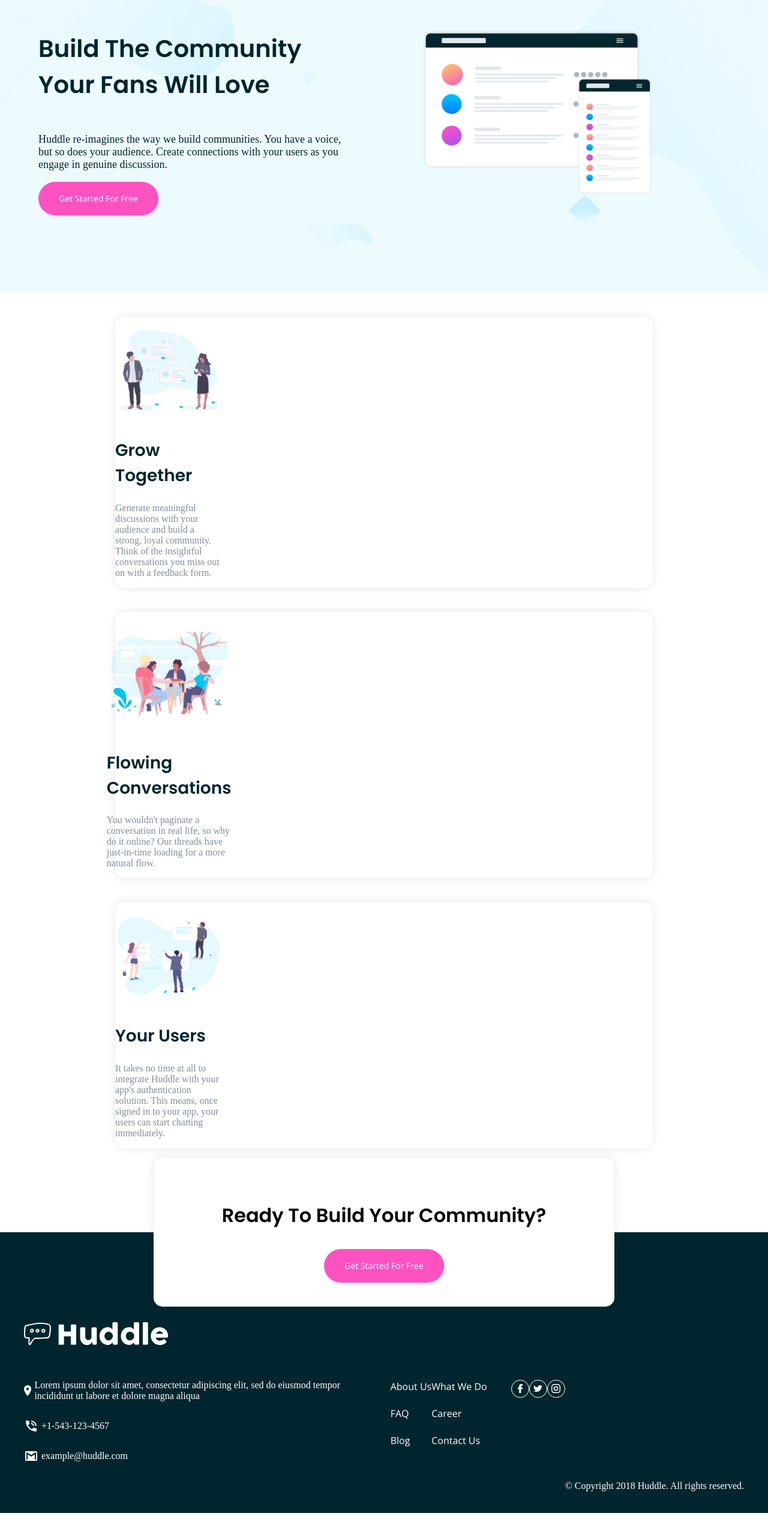
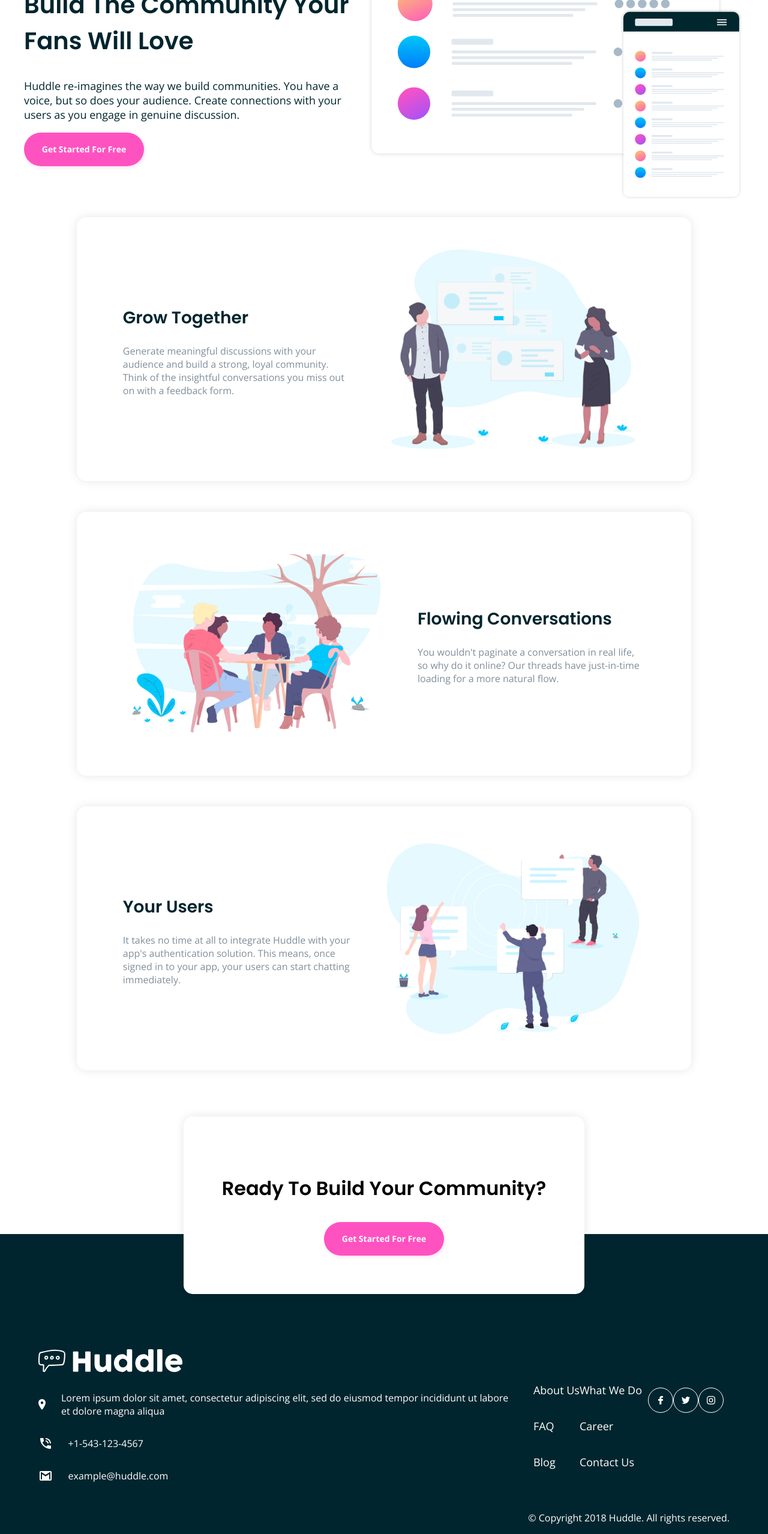
Before and after one commit to lhommenul/huddle, a plain HTML site: page index.html in a window 1280 px wide. Shown: the part 240-2797 px from the top of the page at 60% size. Before the commit the page ends 2762 px from the top, so only its background shows below. Drawn offline with nearby package versions, Linux system fonts and the light colour scheme.

Commit message:
working version

```diff
--- a/font.css
+++ b/font.css
@@ -1,5 +1,5 @@
 /* poppins */
-@import url('https://fonts.googleapis.com/css2?family=Poppins:wght@600&display=swap');
+@import url('https://fonts.googleapis.com/css2?family=Poppins:wght@400;600&display=swap');
 /* font-family: 'Poppins', sans-serif; */
 /* open sans */
 @import url('https://fonts.googleapis.com/css2?family=Open+Sans:wght@400;700&display=swap');
@@ -10,23 +10,27 @@
 }
 
 h1{
-    font-family: 'Poppins-SemiBold';
+    font-family: 'Poppins', sans-serif;
     font-size: 40px;
     color: #00252E;
 }
 h2{
-    font-family: 'Poppins-SemiBold';
+    font-family: 'Poppins', sans-serif;
     font-size: 28px;
     color: #00252E;
-    font-family: 'Poppins', sans-serif;
 }
 h3{
     font-family: 'Poppins', sans-serif;
     font-size: 32px;
 }
 p{
-    font-family: 'OpenSans-Regular';
+    font-family: 'Open Sans', sans-serif;
     color: #808E9A;
+}
+.container_column > p{
+    font-family: 'Open Sans', sans-serif;
+    font-size: 18px;
+    color: #00252E;
 }
 /* BUTTONS */
 button{
@@ -37,6 +41,8 @@ button{
     width: 200px;
     height: 48px;
     font-size: 14px;
+    font-family: 'Open Sans', sans-serif;
+    font-weight: bold;
 }
 .btn_pink{
     border-radius: 28px;
@@ -50,6 +56,9 @@ button{
     box-shadow: 0px 3px 11px #00000018;
     border-radius: 24px;
 }
+.split_in_two{
+    font-size: 18px;
+}
 /* UL */
 ul{
     list-style: none;
--- a/index.html
+++ b/index.html
@@ -10,15 +10,13 @@
     <title>Huddle</title>
 </head>
 <body>
-    <main>
-        <section class="top_section">
     <!-- HEADER -->
     <header>
         <img src="./img/color_logo_transparent copy.png" alt="logo site internet huddle">
         <button class="btn_white">Try It Free</button>
     </header>
-            <!-- MAIN CONTENT -->
-            <div class="container_split">
+    <main>
+        <section class="top_section">
             <!-- LEFT SIDE -->
             <div class="container_column">
                 <h1>Build The Community Your Fans Will Love</h1>
@@ -29,7 +27,6 @@
             </div>
             <!-- RIGHT SIDE -->
             <img class="image_main_content" src="./img/image_first_section.svg" alt="image navigateur">
-            </div>
         </section>
         <section class="middle_section">
             <article class="article">
@@ -45,7 +42,7 @@
                 <!-- left -->
                 <img  class="left"src="./img/table/Group 20 Copy 3.png" alt="des personnes autour d'une table">
                 <!-- right -->
-                <div class="article_content right">
+                <div class="right">
                     <h2>Flowing Conversations</h2>
                     <p>You wouldn't paginate a conversation in real life, so why do it online? Our threads have just-in-time loading for a more natural flow.</p>
                 </div>
@@ -61,11 +58,10 @@
             </article>
         </section>
         <div class="bubble">
-            <div>
             <h3>Ready To Build Your Community?</h3>
             <button class="btn_pink" type="button">Get Started For Free</button>
         </div>
-        </div>
+    </main>
     <footer>
         <img class="logo_site" src="./img/logo.svg" alt="logo hubble">
         <div class="center_content">
@@ -99,6 +95,5 @@
         </div>
         <p class="to_the_right">© Copyright 2018 Huddle. All rights reserved.</p>
     </footer>
-    </main>
 </body>
 </html>
--- a/style.css
+++ b/style.css
@@ -1,172 +1,127 @@
+/* BODY */
 body{
     margin: 0px;
-    padding: 0px;
-    display: flex;
-    flex-direction: column;
-}
-
-/* MAIN */
-main{
-    width: 100%;
+    border-style: 0px;
     display: grid;
-    grid-template-rows:  auto auto 140px 140px auto;
-}
-/* TOP SECTION */
-.top_section{
-    display: grid;
-    grid-template-rows: 40px auto 40px 600px;
-    grid-template-columns: minmax(0px 60px) auto minmax(0px 60px);
-    background-image: url("./img/HERO\ BG.svg");
+    grid-template-columns: 10% 80% 10%;
+    grid-template-rows: auto auto 100px auto;
 }
     /* HEADER */
     header{
-        margin: auto;
-        grid-row: 2;
+        padding-top: 3vw;
+        grid-row: 1;
         grid-column: 2;
-        width: 80%;
-        display: flex;
+        display:grid;
+        grid-template-columns: auto auto;
         justify-content: space-between;
         align-items: center;
     }
-    /* MAIN CONTENT */
-    .container_split{
-        grid-row: 4;
-        grid-column: 2;
+    /* MAIN */
+    main{
+        z-index: 1;
+        grid-row: 1/4;
+        grid-column: 1/4;
         display: grid;
-        grid-template-columns: 5% 40% 50% 5%;
+        grid-template-columns: 10% 80% 10%;
+    }
+        /* SECTION */
+        .top_section{
+            padding: 100px 40px 0px 40px;
+            grid-row: 1/3;
+            grid-column: 1/4;
+            display: grid;
+            grid-template-columns: auto auto;
             grid-template-rows: 100%;
-    }
-        .container_column{
-            grid-column: 2;
-            display: flex;
-            flex-direction: column;
-            justify-content: center;
-            align-items: flex-start;
-        }
-            .container_column > p{
-                font-size: 18px;
-                color: #00252E;
-            }
-            .container_column > h1{
-                font-size: 40px;
-                font-family: 'Poppins', sans-serif;
-                color: #00252E;
-            }
-        .image_main_content{
-            max-height: 90%;
-            width: 60%;
-            align-self: center;
-            justify-self: center;
-            grid-column: 3;
-        }
-/* MIDDLE SECTION */
-.middle_section{
-    width: 100%;
-    grid-column: 1;
-    display: grid;
-    grid-template-columns: minmax(80px,auto) minmax(auto,70%) minmax(80px,auto);
-    grid-template-rows: auto auto auto;
-    row-gap: 40px;
-    padding-top: 40px;
-}
-    /* article */
-    .article{
-        border-radius: 16px;
-        grid-column: 2;
-        box-shadow: 0px 0px 16px #0000001A;
-        display: grid;
-        grid-template-columns: auto 40% 40% auto;
             justify-content: center;
             align-items: center;
         }
-        .article > img{
-            width: 100%;
-            grid-row: 1;
+            .image_main_content{
+                max-width: 60vw;
+                max-height: 90%;
             }
+        .middle_section{
+            grid-column: 2;
+            display: grid;
+            row-gap: 4vw;
+        }
+            /* ARTICLE */
+            .article{
+                background: #FFFFFF 0% 0% no-repeat padding-box;
+                box-shadow: 0px 0px 16px #0000001A;
+                border-radius: 16px;
+                display: grid;
+                grid-template-columns: auto auto;
+                grid-template-rows: auto;
+                column-gap: 4vw;
+                padding: 0px 6vw 0px 6vw;
+            }
+                /* DIV */
                 .article > div{
-            width: 100%;
-            grid-row: 2;
+                    place-self: center;
                 }
-/* BUBBLE */
             .bubble{
-    width: 60vw;
-    z-index: 1;
-    grid-column: 1;
-    margin: auto;
-    grid-row: 3/5;
-    background-color: #FFFFFF;
+                margin-top: 6vw;
+                padding: 5vw;
+                place-self: center;
+                max-width: 60vw;
+                grid-column: 2;
+                display: grid;
+                grid-template-columns: auto;
+                grid-template-rows: auto auto;
+                background: #FFFFFF 0% 0% no-repeat padding-box;
                 box-shadow: 0px 0px 16px #0000001A;
                 border-radius: 15px;
-    display: grid;
-    flex-direction: column;
-    justify-content: center;
-    grid-template-columns: minmax(0px, 80px) auto minmax(0px, 80px);
-    grid-template-rows: minmax(0px, 40px) auto minmax(0px, 40px);
+                justify-items: center;
                 align-items: center;
-    text-align: center;
-}
-    .bubble > div{
-        grid-column: 2;
-        grid-row: 2;
             }
     /* FOOTER */
     footer{
-    padding:150px 40px 20px 40px;
-    grid-column: 1;
-    grid-row: 4/6;
-    background-color: #00252E;
+
+        padding: 15vw 5vw 5vw 5vw;
+        background: #00252E 0% 0% no-repeat padding-box;
+        grid-row: 3/5;
+        grid-column: 1/4;
         display: grid;
-    grid-template-columns: auto auto auto;
-    grid-template-rows: 80px auto auto;
-    color: #FFFFFF;
-}
-    .logo_site{
-        grid-column: 2;
-        grid-row: 1;
+        grid-template-rows: auto auto auto;
     }
         .to_the_right{
-        grid-row: 3;
-        color: #FFFFFF;
-        grid-column: 3;
+            justify-self: flex-end;
+            color: white;
         }
         .center_content{
-        grid-column: 2;
-        grid-row: 2;
             display: grid;
             grid-template-columns: auto auto auto;
         }
             .left_content_footer{
-            margin: 0px;
-            padding: 0px;
+                padding: 0px
             }
-            .left_content_footer > li{
+                .row{
                     display: grid;
                     grid-template-columns: auto auto;
                     justify-content: flex-start;
                     align-items: center;
-                column-gap: 5px;
+                    column-gap: 2vw;
                 }
-            .left_content_footer p {
-                color: #FFFFFF;
+                    .row > p{
+                        color: white;
                     }
             .split_in_two{
                 display: grid;
                 grid-template-columns: auto auto;
-            grid-template-rows: auto auto auto;
+                color: white;
             }
             .list_icons{
-            display: flex;
-            flex-direction: row;
-            justify-content: space-around;
+                padding: 10px;
+                display: grid;
+                grid-template-columns: auto auto auto;
+                justify-content: center;
             }
                 .list_icons > li{
-                border: solid white 1px;
-                justify-self: flex-start;
-                align-self: flex-start;
-                height: 28px;
-                width: 28px;
-                border-radius: 50%;
+                    height: 40px;
+                    width: 40px;
                     display: flex;
                     justify-content: center;
                     align-items: center;
+                    border: solid white 1px;
+                    border-radius: 50%;
                 }
```
Also changed, not shown: screen.css (+44 -66 lines). Lines whose indentation alone changed are shown as unchanged.
